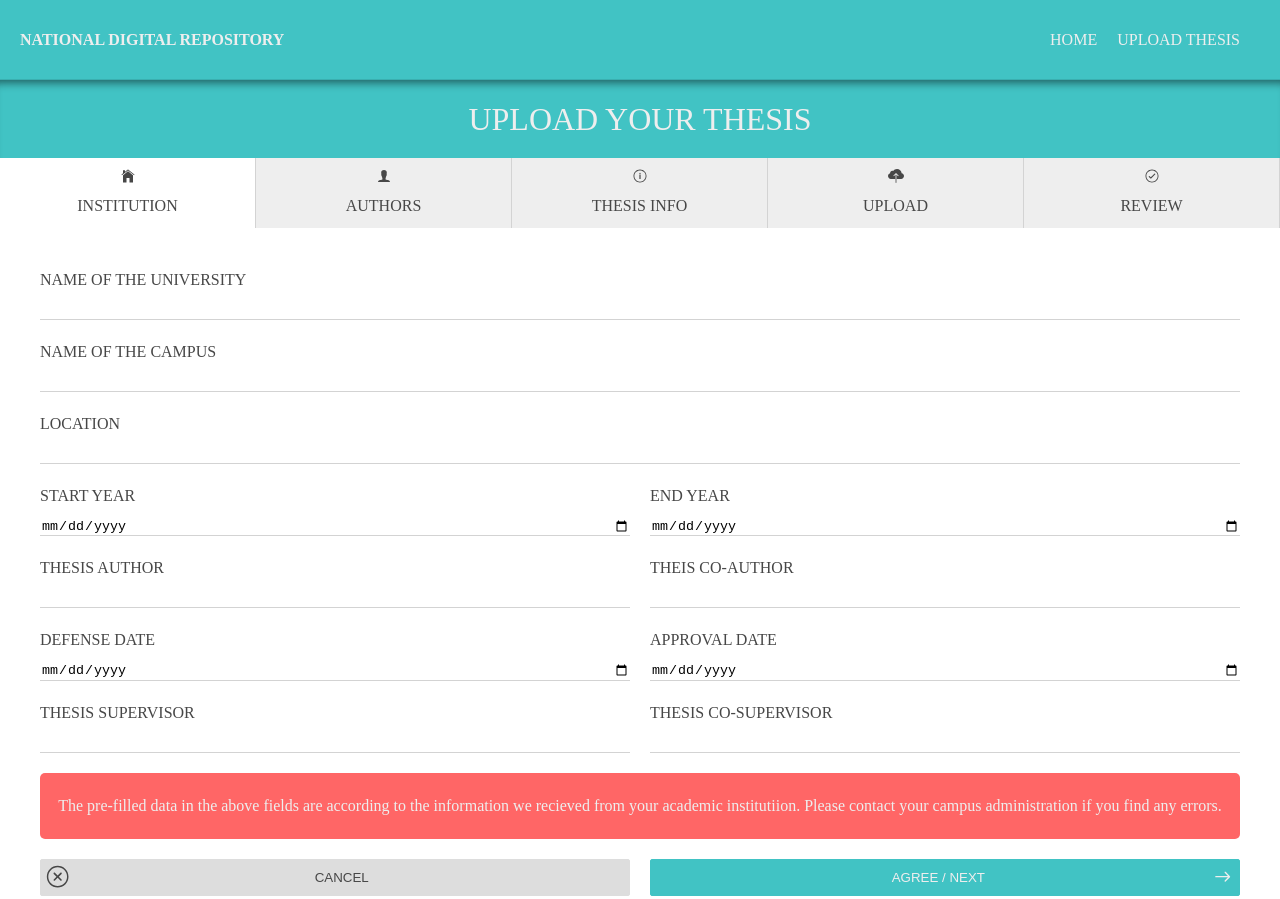
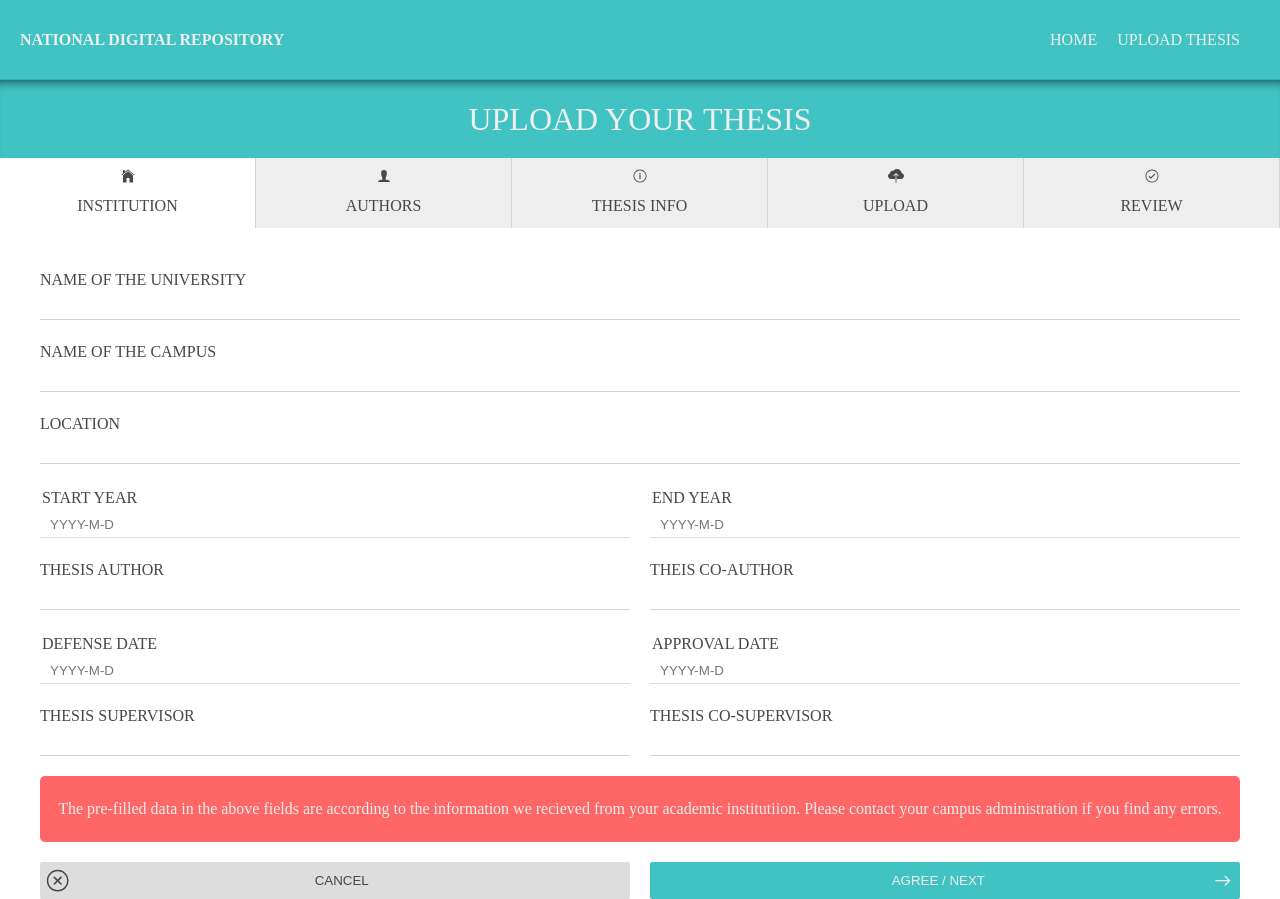
Before and after one commit to sumankharel/national-digital-repository, a React (Create React App) app: page /upload-thesis in a window 1280 px wide. Built offline with nearby package versions, Linux system fonts and the light colour scheme.

Commit message:
add date input component

```diff
--- a/package.json
+++ b/package.json
@@ -5,6 +5,7 @@
   "dependencies": {
     "classnames": "^2.2.6",
     "react": "^16.8.4",
+    "react-day-picker": "^7.3.0",
     "react-dom": "^16.8.4",
     "react-icons": "^3.5.0",
     "react-redux": "^6.0.0",
--- /dev/null
+++ b/src/common/DateInput.js
@@ -0,0 +1,42 @@
+import React from "react";
+import PropTypes from "prop-types";
+import styled from "styled-components";
+import DayPickerInput from "react-day-picker/DayPickerInput";
+import "react-day-picker/lib/style.css";
+
+const StyledDateInputWrapper = styled.div`
+  display: grid;
+
+  p {
+    margin: 2px;
+    text-transform: uppercase;
+  }
+
+  input {
+    border: none;
+    border-bottom: 1px solid #ddd;
+    padding: 5px 10px;
+    width: 100%;
+    transition: all 0.2s ease-in;
+
+    &:focus {
+      outline: none;
+      border-bottom: 1px solid #474747;
+    }
+  }
+`;
+
+// use day picker component to get the selected day
+const DateInput = ({ label, onChange }) => (
+  <StyledDateInputWrapper>
+    <p>{label} </p>
+    <DayPickerInput onDayChange={onChange} />
+  </StyledDateInputWrapper>
+);
+
+DateInput.propTypes = {
+  label: PropTypes.string.isRequired,
+  onChange: PropTypes.func.isRequired
+};
+
+export default DateInput;
--- a/src/components/upload-thesis/InstitutionInfo.js
+++ b/src/components/upload-thesis/InstitutionInfo.js
@@ -7,15 +7,16 @@ import InputFormField from "../../common/InputFormField";
 import PrimaryButton from "../../common/PrimaryButton";
 import Button from "../../common/Button";
 import "../../styles/institution.css";
+
 import {
   IoIosArrowRoundForward,
   IoIosCloseCircleOutline
 } from "react-icons/io";
-
 import {
   showNextForm,
   setInstitutionInfoInput
 } from "../../store/actions/uploadThesisActions";
+import DateInput from "../../common/DateInput";
 
 class InstitutionInfo extends Component {
   // go to home screen on cancel
@@ -30,6 +31,34 @@ class InstitutionInfo extends Component {
 
     this.props.setInstitutionInfoInput({
       [name]: value
+    });
+  };
+
+  // handle study year start change
+  handleStartYearChange = day => {
+    this.props.setInstitutionInfoInput({
+      startYear: day
+    });
+  };
+
+  // handle study year end change
+  handleEndYearChange = day => {
+    this.props.setInstitutionInfoInput({
+      endYear: day
+    });
+  };
+
+  // handle defense date
+  handleDefenseDate = day => {
+    this.props.setInstitutionInfoInput({
+      defenseDate: day
+    });
+  };
+
+  // handle approval change
+  handleApprovalChange = day => {
+    this.props.setInstitutionInfoInput({
+      approvalDate: day
     });
   };
 
@@ -70,19 +99,16 @@ class InstitutionInfo extends Component {
         />
 
         <div className="side-by-side">
-          <InputFormField
+          <DateInput
             label="Start Year"
             name="startYear"
-            type="Date"
-            value={startYear}
-            onChange={this.handleInputChange}
+            onChange={this.handleStartYearChange}
           />
-          <InputFormField
+
+          <DateInput
             label="End Year"
             name="endYear"
-            type="Date"
-            value={endYear}
-            onChange={this.handleInputChange}
+            onChange={this.handleEndYearChange}
           />
         </div>
 
@@ -102,19 +128,11 @@ class InstitutionInfo extends Component {
         </div>
 
         <div className="side-by-side">
-          <InputFormField
-            label="Defense Date"
-            name="defenseDate"
-            type="Date"
-            value={defenseDate}
-            onChange={this.handleInputChange}
-          />
-          <InputFormField
+          <DateInput label="Defense Date" onChange={this.handleDefenseDate} />
+
+          <DateInput
             label="Approval Date"
-            name="approvalDate"
-            type="Date"
-            value={approvalDate}
-            onChange={this.handleInputChange}
+            onChange={this.handleApprovalChange}
           />
         </div>
 
```
Also changed, not shown: 1 other file (tests, documents, lock files or other folders).
